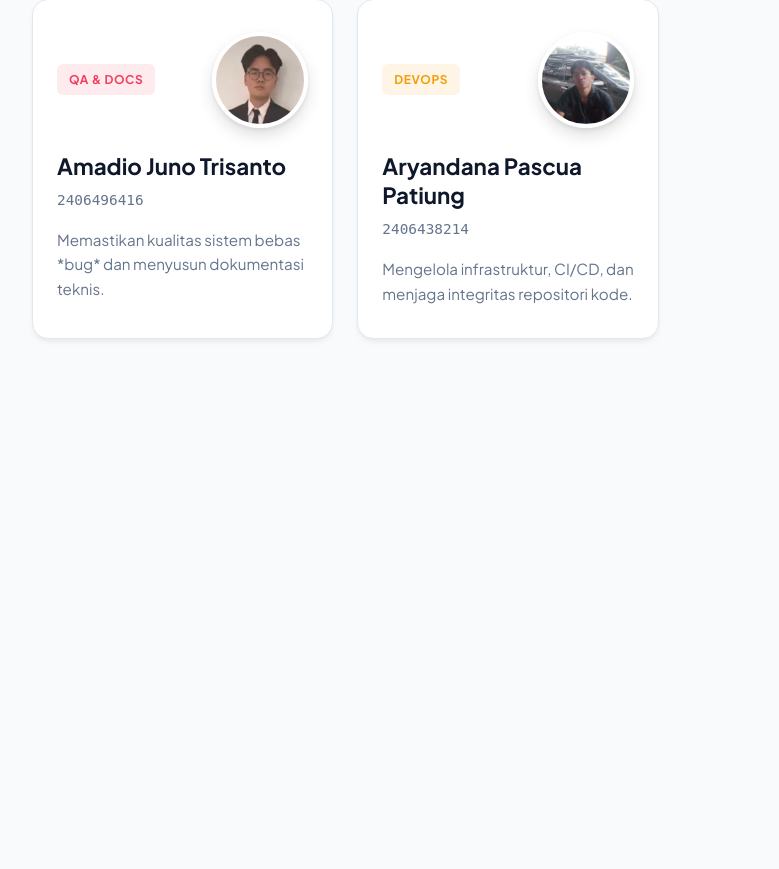
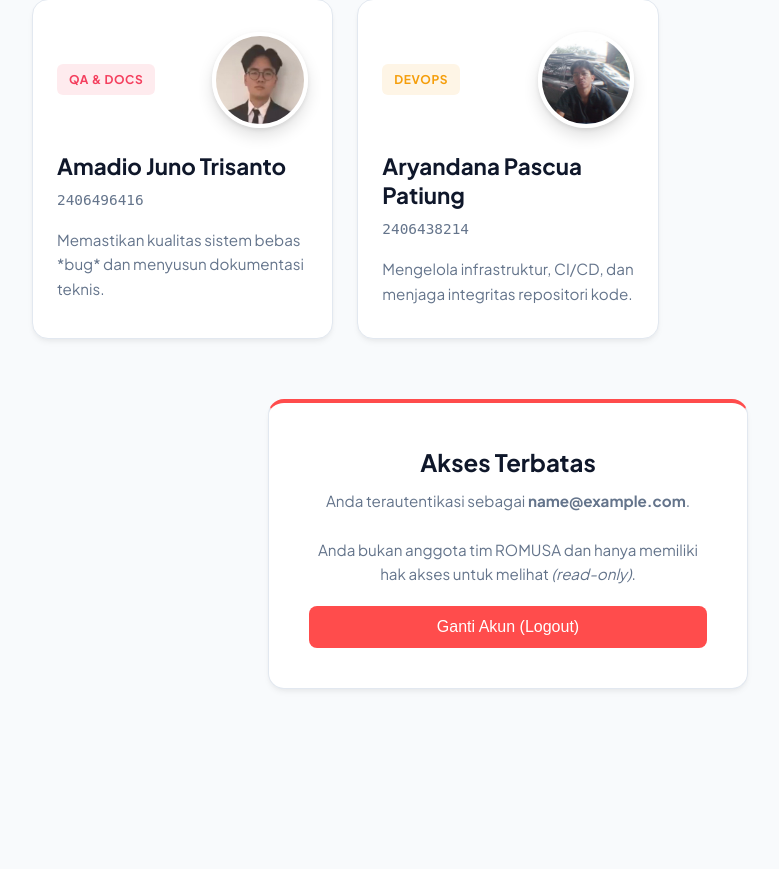
Before and after one commit to pkpl-romusa/romusa, a Django app: page / in a window 1280 px wide. Shown: the part 671-1540 px from the top of the page, without its empty margins (132-911 px from the left). Before the commit the page ends 1011 px from the top, so only its background shows below. Run offline with Django 4.2, Linux system fonts and the light colour scheme; the visitor is signed in with stand-in values (Sample User, id 1); some libraries are stand-ins or nearby versions; some web fonts are replaced.

Commit message:
added logout button

```diff
--- a/biodata/templates/index.html
+++ b/biodata/templates/index.html
@@ -77,8 +77,25 @@
                 <h2>Restricted Area</h2>
                 <p>Login menggunakan akun ROMUSA untuk mengakses panel kontrol.</p>
                 <a href="{% provider_login_url 'google' %}" class="btn-google">
-                    ... Lanjutkan dengan Google
+                    <svg viewBox="0 0 24 24" width="20" height="20" xmlns="http://www.w3.org/2000/svg"><path d="M22.56 12.25c0-.78-.07-1.53-.2-2.25H12v4.26h5.92c-.26 1.37-1.04 2.53-2.21 3.31v2.77h3.57c2.08-1.92 3.28-4.74 3.28-8.09z" fill="#4285F4"/><path d="M12 23c2.97 0 5.46-.98 7.28-2.66l-3.57-2.77c-.98.66-2.23 1.06-3.71 1.06-2.86 0-5.29-1.93-6.16-4.53H2.18v2.84C3.99 20.53 7.7 23 12 23z" fill="#34A853"/><path d="M5.84 14.09c-.22-.66-.35-1.36-.35-2.09s.13-1.43.35-2.09V7.07H2.18C1.43 8.55 1 10.22 1 12s.43 3.45 1.18 4.93l2.85-2.22.81-.62z" fill="#FBBC05"/><path d="M12 5.38c1.62 0 3.06.56 4.21 1.64l3.15-3.15C17.45 2.09 14.97 1 12 1 7.7 1 3.99 3.47 2.18 7.07l3.66 2.84c.87-2.6 3.3-4.53 6.16-4.53z" fill="#EA4335"/></svg>
+                    Lanjutkan dengan Google
                 </a>
+            </div>
+        </section>
+
+        {% elif not is_group_member %}
+        <section class="auth-section">
+            <div class="auth-container" style="border-top: 4px solid #ff4c4c;">
+                <h2>Akses Terbatas</h2>
+                <p>Anda terautentikasi sebagai <strong>{{ user.email }}</strong>.</p>
+                <p style="margin-bottom: 20px;">Anda bukan anggota tim ROMUSA dan hanya memiliki hak akses untuk melihat <i>(read-only)</i>.</p>
+
+                <form method="post" action="{% url 'account_logout' %}">
+                    {% csrf_token %}
+                    <button type="submit" class="btn-google" style="background-color: #ff4c4c; color: white; border: none; cursor: pointer; width: 100%; justify-content: center;">
+                        Ganti Akun (Logout)
+                    </button>
+                </form>
             </div>
         </section>
         {% endif %}
```
